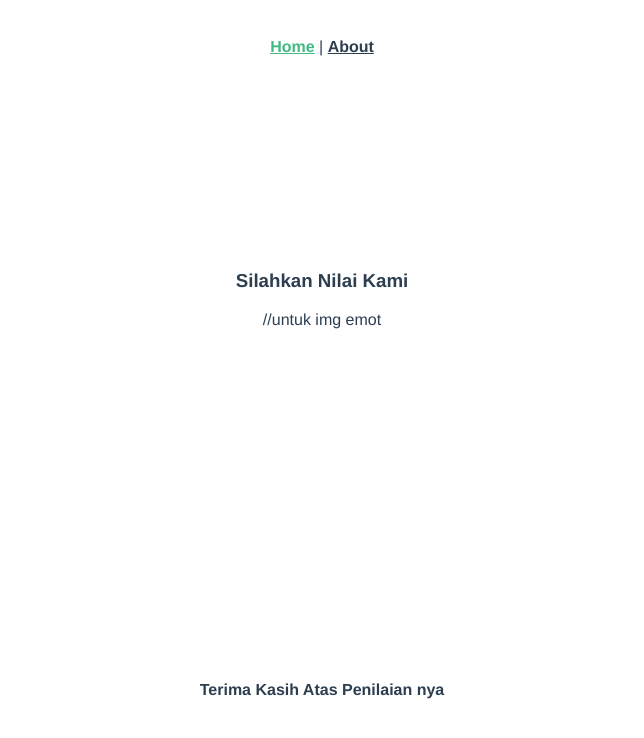
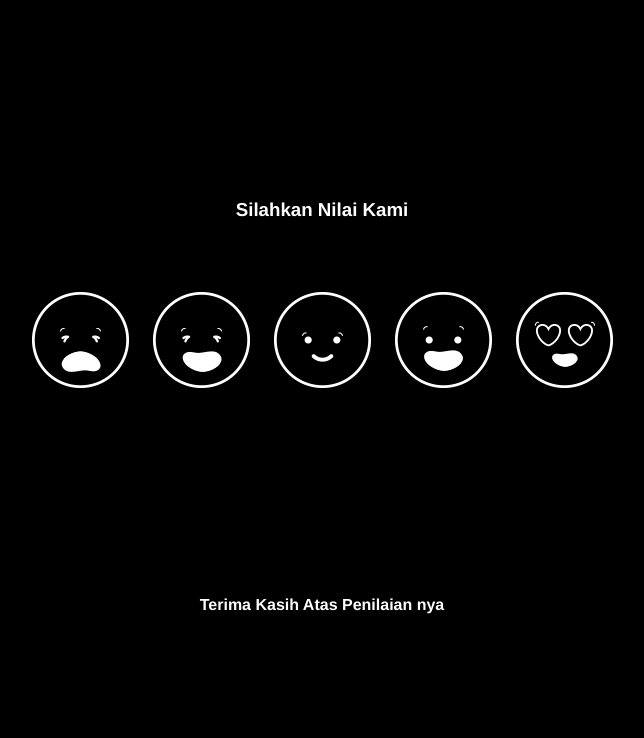
Before and after one commit to anemadhon/JS-VueJS-Polling, a Vue app: page / in a window 1280 px wide. Shown: the top 738 px of the page, without its empty margins (318-962 px from the left). Built offline with nearby package versions, Linux system fonts and the light colour scheme.

Commit message:
memperbaharui template, menambah img emoticon dan membuat file vote.vue

```diff
--- a/src/App.vue
+++ b/src/App.vue
@@ -1,9 +1,5 @@
 <template>
   <div id="app">
-    <div id="nav">
-      <router-link to="/">Home</router-link> |
-      <router-link to="/about">About</router-link>
-    </div>
     <router-view />
   </div>
 </template>
@@ -11,13 +7,14 @@
 <style>
 body {
   overflow: hidden;
+  background: #000;
+  color: #ffffff;
 }
 #app {
   font-family: Avenir, Helvetica, Arial, sans-serif;
   -webkit-font-smoothing: antialiased;
   -moz-osx-font-smoothing: grayscale;
   text-align: center;
-  color: #2c3e50;
 }
 
 #nav {
--- /dev/null
+++ b/src/components/Vote.vue
@@ -0,0 +1,104 @@
+<template>
+  <div class="container-emot">
+    <button v-for="(emot, index) in emoticons"
+            :key="index"
+            :id="emot"
+            class="emot-btn"
+        ></button>
+  </div>
+</template>
+
+<script>
+
+export default {
+    name: "Home",
+    components: {},
+    data: function () {
+        return {
+            emoticons: ['very-bad','bad','ok','good','very-good']
+        }
+    }
+};
+
+</script>
+
+<style scoped>
+  .container-emot {
+    display: flex;
+  }
+
+  .emot-btn {
+    background: url('~@/assets/emoticon.png');
+    width: 101px;
+    height: 100px;
+    outline: none;
+    border: none;
+    margin: 50px 10px;
+    cursor: pointer;
+  }
+
+  .emoticons {
+    display: flex;
+    justify-content: center;
+  }
+
+  #very-bad {
+    background-position: 0px 0px;
+  }
+
+  #very-bad:hover {
+    background-position: 0px -100px;
+  }
+
+  #very-bad:active {
+    background-position: 0px -200px;
+  }
+
+  #bad {
+    background-position: -101px 0px;
+  }
+
+  #bad:hover {
+    background-position: -101px -100px;
+  }
+
+  #bad:active {
+    background-position: -101px -200px;
+  }
+
+  #ok {
+    background-position: -202px 0px;
+  }
+
+  #ok:hover {
+    background-position: -202px -100px;
+  }
+
+  #ok:active {
+    background-position: -202px -200px;
+  }
+
+  #good {
+    background-position: -303px 0px;
+  }
+
+  #good:hover {
+    background-position: -303px -100px;
+  }
+
+  #good:active {
+    background-position: -303px -200px;
+  }
+
+  #very-good {
+    background-position: -404px 0px;
+  }
+
+  #very-good:hover {
+    background-position: -404px -100px;
+  }
+
+  #very-good:active {
+    background-position: -404px -200px;
+  }
+</style>
--- a/src/views/Home.vue
+++ b/src/views/Home.vue
@@ -3,7 +3,7 @@
     <section class="vote">
       <h3>Silahkan Nilai Kami</h3>
       <div class="emoticons">
-        //untuk img emot
+        <Vote />
       </div>
     </section>
     <section class="response">
@@ -14,9 +14,11 @@
 
 <script>
 
+import Vote from "@/components/Vote.vue";
+
 export default {
   name: "Home",
-  components: {}
+  components: { Vote }
 };
 
 </script>
@@ -32,4 +34,13 @@
   section{
     width: 100%;
   }
+
+  .vote {
+    height: 50px;
+  }
+
+  .emoticons {
+    display: flex;
+    justify-content: center;
+  }
 </style>
```
Also changed, not shown: src/assets/emoticon.png (added).
